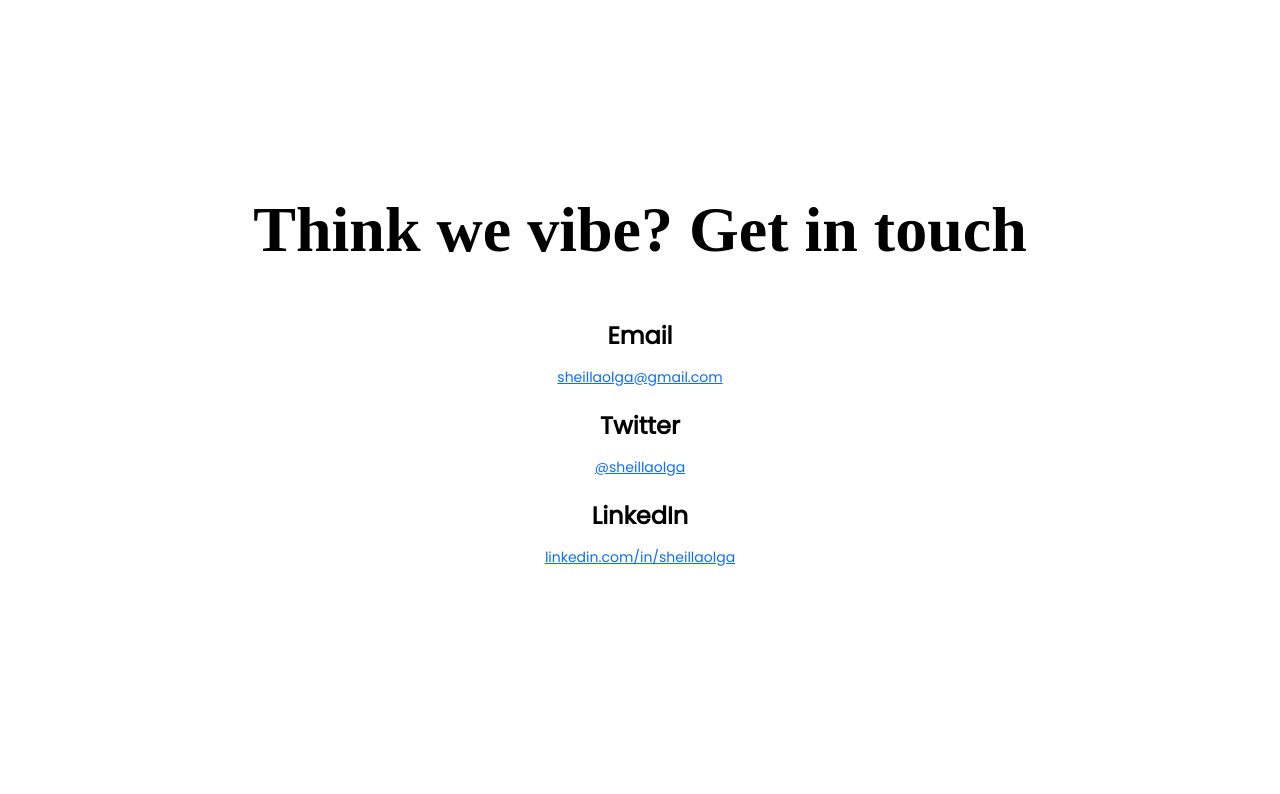
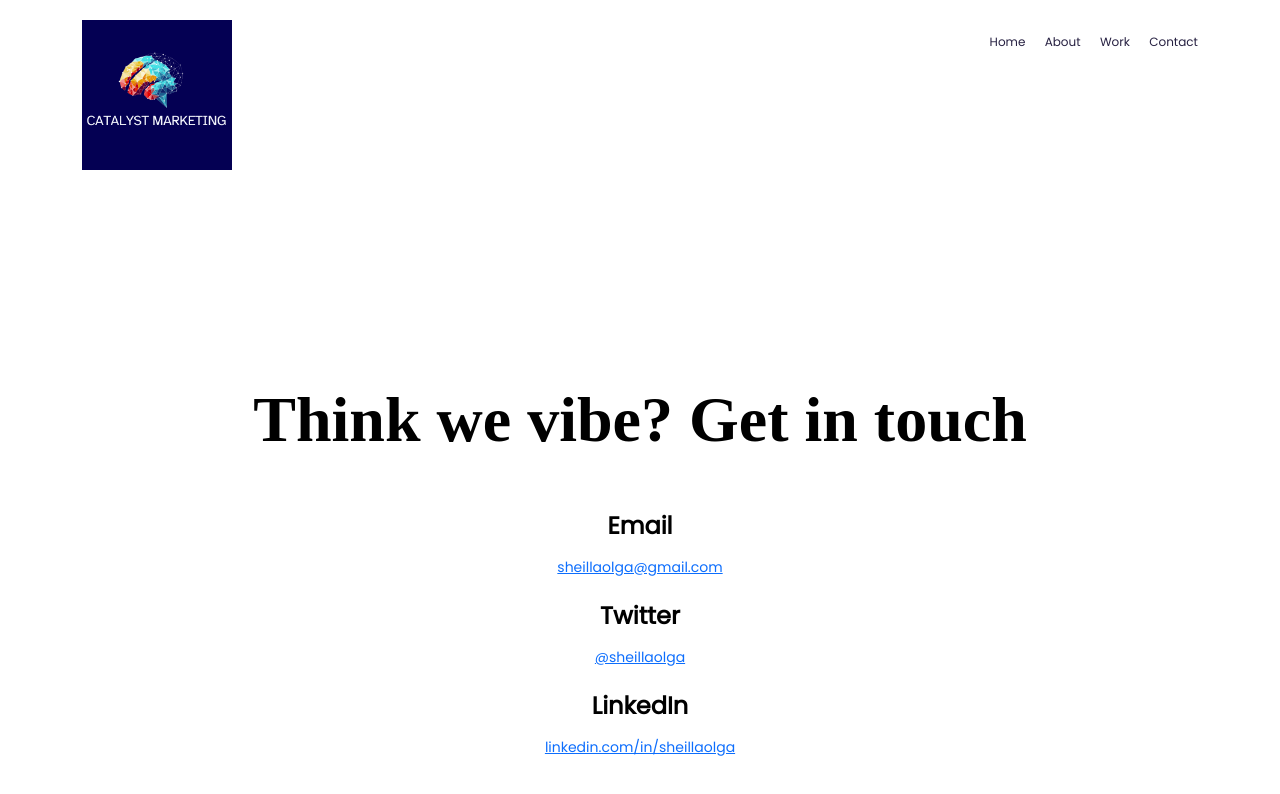
Before and after one commit to SheillaO/Portfolio-HTML-CSS-BOOTSTRAP-LAB, a plain HTML site: page contact.html in a window 1280 px wide. Drawn offline with nearby package versions, Linux system fonts and the light colour scheme; a web font is replaced by a local one.

Commit message:
Worked on the SEO

```diff
--- a/contact.html
+++ b/contact.html
@@ -23,6 +23,28 @@
 </head>
 
 <body>
+    <div class="container">
+        <nav class="d-flex justify-content-between">
+            <a href="/" title="Homepage">
+                <img src="src/images/Catalyst Mkt Lab Logo.png" class="logo d-none d-md-block"
+                    alt="Olga Technical Product Marketing Lab Logo" />
+            </a>
+            <ul>
+                <li>
+                    <a href="/" title="Homepage"> Home</a>
+                </li>
+                <li>
+                    <a href="/about.html" title="About Olga's Work"> About</a>
+                </li>
+                <li>
+                    <a href="/work.html" title="Olga's Work"> Work</a>
+                </li>
+                <li classs="active">
+                    <a href="/contact.html" title="Contact Olga"> Contact</a>
+                </li>
+            </ul>
+        </nav>
+    </div>
     <div class="content-container container">
         <div class="content">
             <h1 class="mb-5">Think we vibe? Get in touch</h1>
```
Also changed, not shown: about.html (+22 -0 lines), index.html (+19 -13 lines), work.html (+22 -0 lines).
